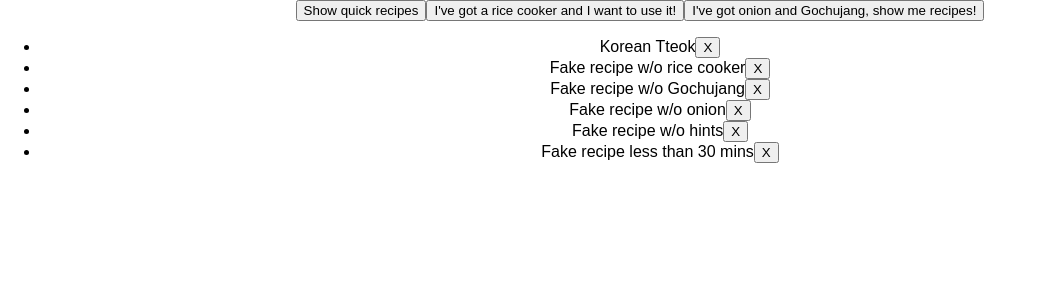
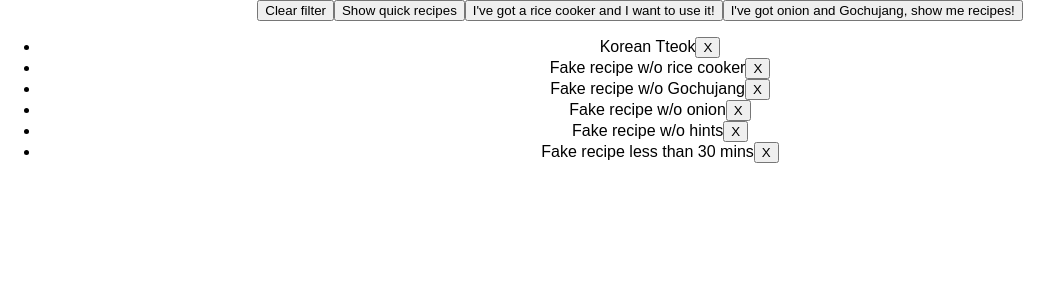
Before and after one commit to amymc/cookbook, a React (Create React App) app: page / in a window 1280 px wide. Shown: the top 300 px of the page, without its empty margins (0-1062 px from the left). Built offline with nearby package versions, Linux system fonts and the light colour scheme.

Commit message:
feat: clear filter

```diff
--- a/src/App.js
+++ b/src/App.js
@@ -6,6 +6,7 @@ import List from "./List";
 import "./App.css";
 
 const filterOptions = [
+  { filter_by: "SHOW_ALL", text: "Clear filter" },
   { filter_by: "TIME", text: "Show quick recipes" },
   {
     filter_by: "RICE_COOKER",
```
